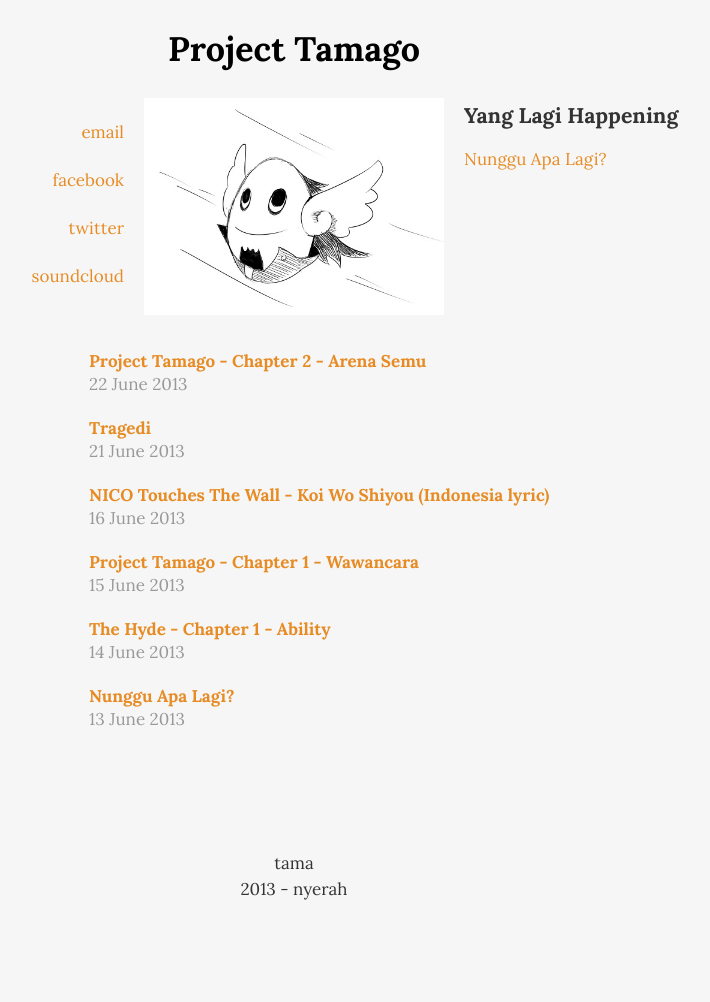
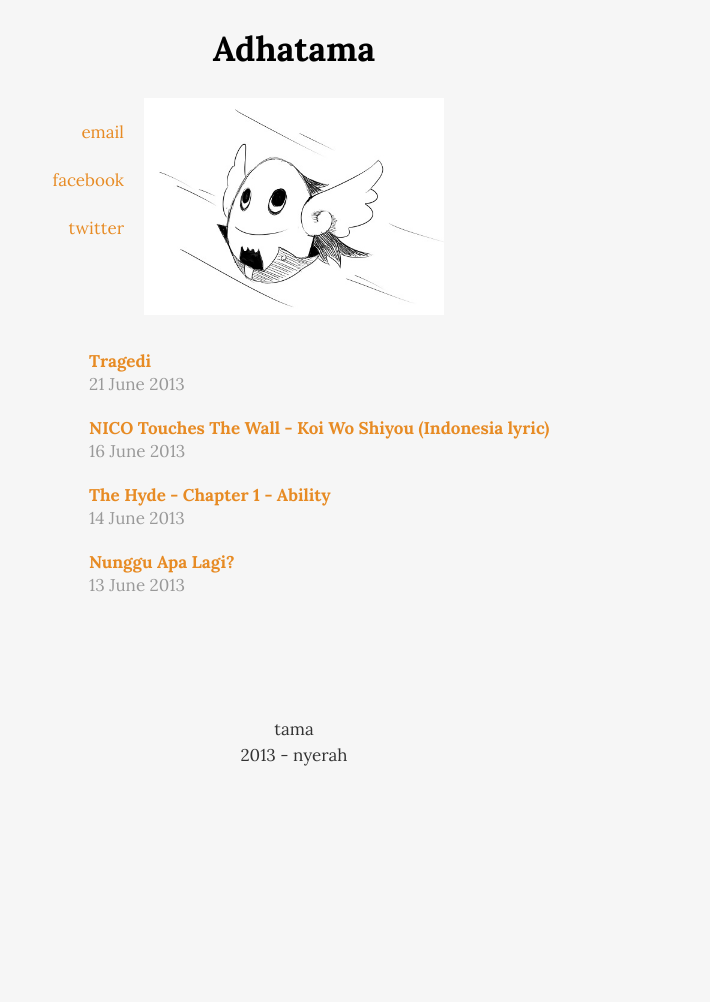
Before and after one commit to adhatama/adhatama.github.io, a Jekyll site: the page built from index.html, in a window 1280 px wide. Shown: the whole page, without its empty margins (346-1056 px from the left). Built offline with Jekyll 4.4.1, drawn with Linux system fonts in a browser that asks for light colours; Markdown is read by kramdown in place of the engine named in the settings; after the commit the page ends 900 px from its top, so only the background shows below that.

Commit message:
bersih bersih mau dipake lagi

```diff
--- a/_config.yml
+++ b/_config.yml
@@ -1,8 +1,7 @@
-name: Project Tamago
+name: Adhatama
 url: "adhatama.github.io"
 permalink: pretty
-pygments: true
-markdown: rdiscount
+highlighter: true
 
 # port: 4000
 # auto: true
--- a/_layouts/default.html
+++ b/_layouts/default.html
@@ -27,16 +27,10 @@
                     <a href="mailto:am.adhatama@gmail.com"><p>email</p></a>
                     <a href="http://facebook.com/am.adhatama"><p>facebook</p></a>
                     <a href="http://twitter.com/babaenciel"><p>twitter</p></a>
-                    <a href="http://soundcloud.com/akbar-m-adhatama"><p>soundcloud</p></a>
                 </div>
                 <div class="span4">
                     <a href="/" style="text-decoration: none; color: black;"><h1 class="title">{{ site.name }}</h1></a>
                     <img src="/img/tamago.jpg">
-                </div>
-
-                <div class="span4 right-side">
-                    <h4>Yang Lagi Happening</h4>
-                    <p><a href="http://project-tamago.github.io/2013/06/13/nunggu-apa-lagi/">Nunggu Apa Lagi?</a></p>
                 </div>
             </div>
 
--- a/_layouts/post.html
+++ b/_layouts/post.html
@@ -27,16 +27,10 @@
                     <a href="mailto:am.adhatama@gmail.com"><p>email</p></a>
                     <a href="http://facebook.com/am.adhatama"><p>facebook</p></a>
                     <a href="http://twitter.com/babaenciel"><p>twitter</p></a>
-                    <a href="http://soundcloud.com/akbar-m-adhatama"><p>soundcloud</p></a>
                 </div>
                 <div class="span4">
                     <a href="/" style="text-decoration: none; color: black;"><h1 class="title">{{ site.name }}</h1></a>
                     <img src="/img/tamago.jpg">
-                </div>
-
-                <div class="span4 right-side">
-                    <h4>Yang Lagi Happening</h4>
-                    <p><a href="http://project-tamago.github.io/2013/06/13/nunggu-apa-lagi/">Nunggu Apa Lagi?</a></p>
                 </div>
             </div>
 
```
Also changed, not shown: _posts/2013-06-15-project-tamago-chapter-1-wawancara.md (deleted, +0 -28 lines), _posts/2013-06-16-nico-koi-wo-shiyou-indonesia.md (+1 -1 lines), _posts/2013-06-22-project-tamago-chapter-2-arena-semu.md (deleted, +0 -19 lines), 1 other file.
